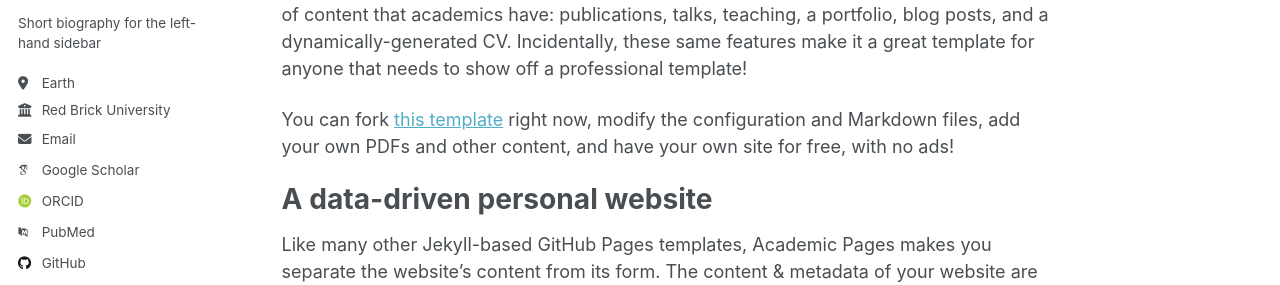
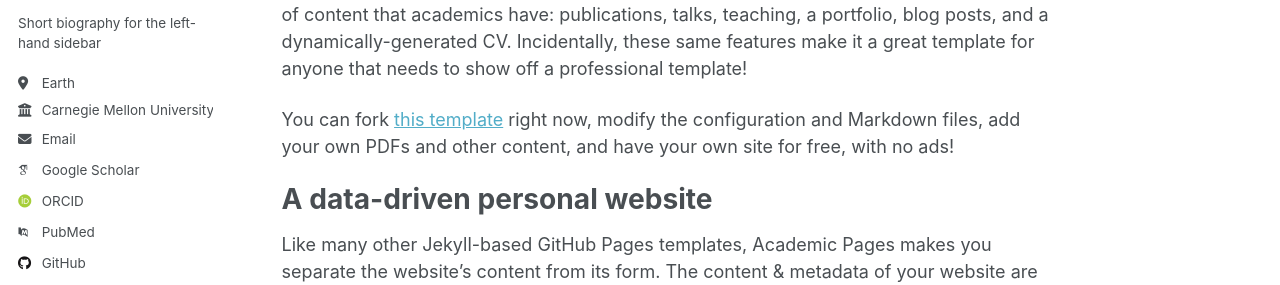
Before and after one commit to jiachaol/jiachaol, a Jekyll site: the page built from _pages/about.md, in a window 1280 px wide. Shown: the part 303-588 px from the top of the page. Built offline with Jekyll 4.4.1, drawn with Linux system fonts in a browser that asks for light colours; some web fonts are replaced; a script that is not in the unit is left out.

Commit message:
Update employer from 'Red Brick University' to 'Carnegie Mellon University'

```diff
--- a/_config.yml
+++ b/_config.yml
@@ -28,7 +28,7 @@ author:
   pronouns         : # example: "she/her"
   bio              : "Short biography for the left-hand sidebar"
   location         : "Earth"
-  employer         : "Red Brick University"
+  employer         : "Carnegie Mellon University"
   uri              : # URL
   email            : "none@example.org"
 
```
